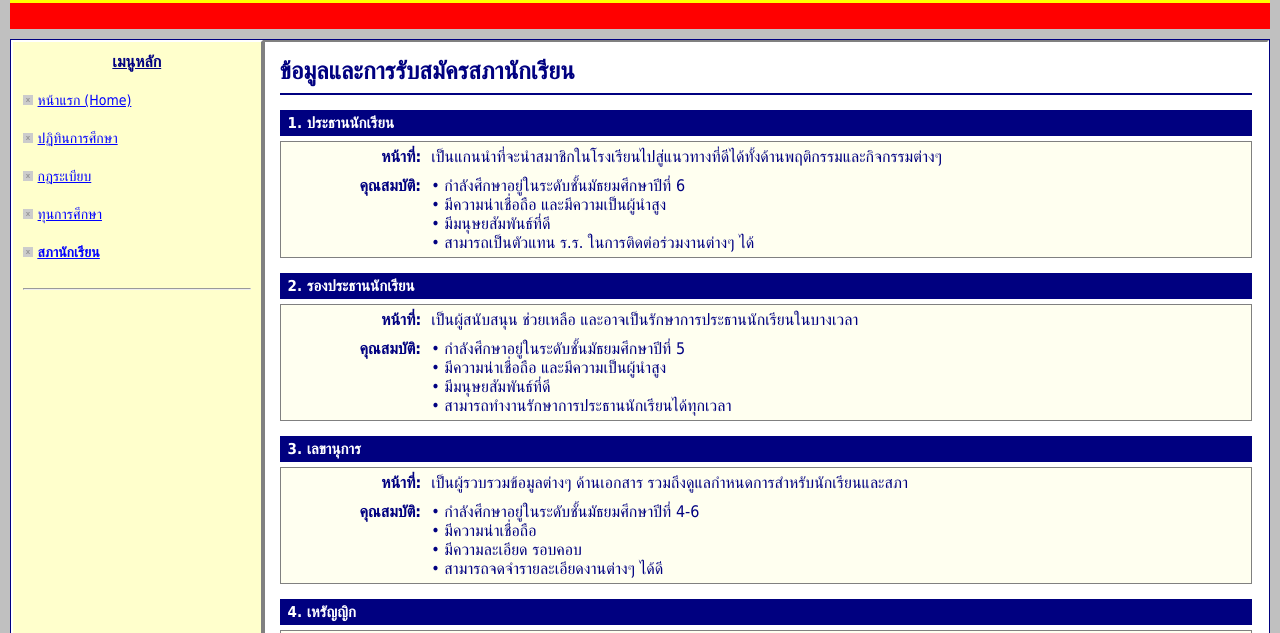
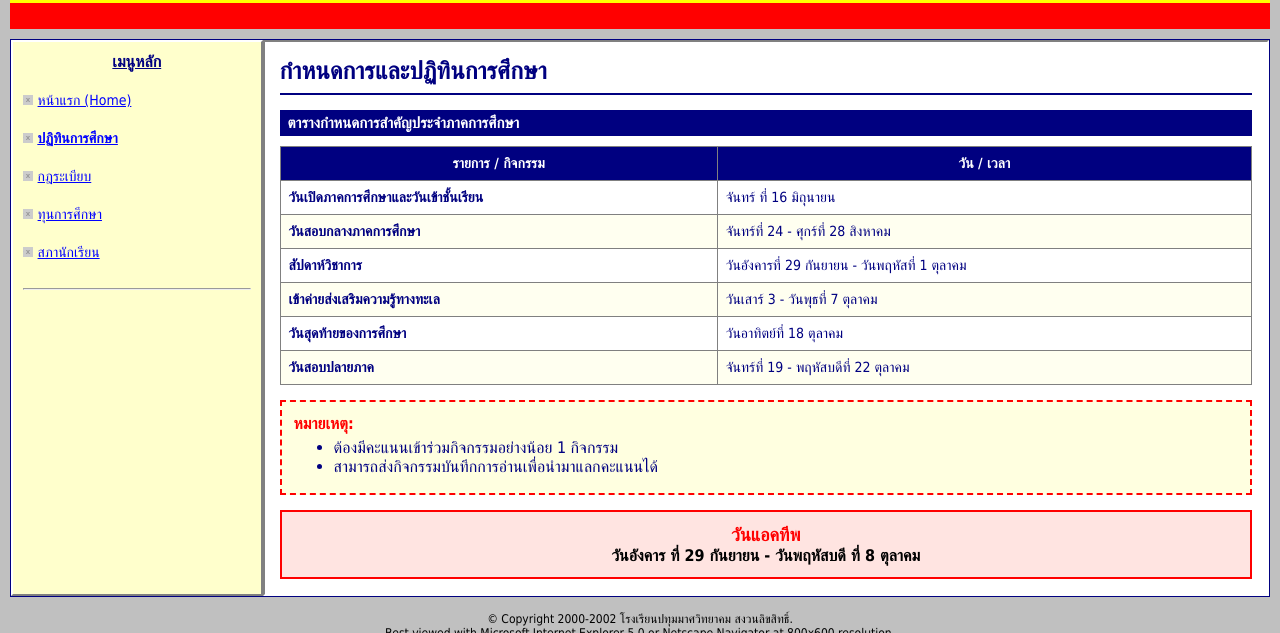
Before and after one commit to grinkha/hsco-web, a plain HTML site: page calendar.html in a window 1280 px wide. Shown: the part 165-798 px from the top of the page. Drawn offline with Linux system fonts and the light colour scheme; placeholder pictures from the web are drawn by us.

Commit message:
calendar.html

```diff
--- a/calendar.html
+++ b/calendar.html
@@ -2,7 +2,7 @@
 <html>
 <head>
     <meta charset="UTF-8">
-    <title>สภานักเรียน - โรงเรียนปทุมมาศวิทยาคม</title>
+    <title>ปฏิทินการศึกษา - โรงเรียนปทุมมาศวิทยาคม</title>
     <style>
         body {
             background-color: #C0C0C0;
@@ -51,18 +51,30 @@
             font-weight: bold;
             font-size: 15px;
             margin-top: 15px;
-            margin-bottom: 5px;
+            margin-bottom: 10px;
         }
-        .role-table {
-            background-color: #FFFFF0;
+        .calendar-table {
+            width: 100%;
+            border-collapse: collapse;
+            margin-bottom: 15px;
+        }
+        .calendar-table td {
+            padding: 8px;
             border: 1px solid #808080;
-            margin-bottom: 12px;
+            font-size: 14px;
         }
         .notice-box {
-            background-color: #FFF0F0;
+            background-color: #FFFFE0;
             border: 2px dashed #FF0000;
-            padding: 10px;
+            padding: 12px;
             margin-top: 15px;
+        }
+        .rp-box {
+            background-color: #FFE4E1;
+            border: 2px solid #FF0000;
+            padding: 12px;
+            margin-top: 15px;
+            text-align: center;
         }
         .footer {
             text-align: center;
@@ -81,71 +93,75 @@
 
     <div class="marquee">
         <marquee scrollamount="4" scrolldelay="100">
-            *** เปิดรับสมัครและวิ่งตำแหน่งสภานักเรียนประจำปีการศึกษา 2543 แล้ววันนี้! ***        </marquee>
+            *** ประกาศกำหนดการและปฏิทินกิจกรรมประจำภาคการศึกษา โปรดตรวจสอบวันเวลาและเงื่อนไขการเข้าร่วมกิจกรรม ***
+        </marquee>
     </div>
 
     <table width="100%" border="1" cellpadding="8" cellspacing="0" bordercolor="#000080" style="margin-top: 10px;">
         <tr valign="top">
 
+            <!-- เมนูซ้าย -->
             <td width="20%" class="sidebar">
                 <center><b><u>เมนูหลัก</u></b></center><br>
                 <img src="https://via.placeholder.com/10x10/0000FF/0000FF" alt="bullet"> <a href="index.html">หน้าแรก (Home)</a><br><br>
-                <img src="https://via.placeholder.com/10x10/0000FF/0000FF" alt="bullet"> <a href="calender.html">ปฏิทินการศึกษา</a><br><br>
+                <img src="https://via.placeholder.com/10x10/0000FF/0000FF" alt="bullet"> <a href="calendar.html"><b><u>ปฏิทินการศึกษา</u></b></a><br><br>
                 <img src="https://via.placeholder.com/10x10/0000FF/0000FF" alt="bullet"> <a href="rules.html">กฎระเบียบ</a><br><br>
                 <img src="https://via.placeholder.com/10x10/0000FF/0000FF" alt="bullet"> <a href="scholarship.html">ทุนการศึกษา</a><br><br>
-                <img src="https://via.placeholder.com/10x10/0000FF/0000FF" alt="bullet"> <a href="student_council.html"><b><u>สภานักเรียน</u></b></a><br><br>
+                <img src="https://via.placeholder.com/10x10/0000FF/0000FF" alt="bullet"> <a href="student_council.html">สภานักเรียน</a><br><br>
                 <hr>
             </td>
 
+
             <td width="80%" class="content">
-                <font size="5" color="#000080"><b>ข้อมูลและการรับสมัครสภานักเรียน</b></font>
+                <font size="5" color="#000080"><b>กำหนดการและปฏิทินการศึกษา</b></font>
                 <hr color="#000080">
 
-                <div class="box-title">1. ประธานนักเรียน</div>
-                <table width="100%" class="role-table" cellpadding="5" cellspacing="0">
-                    <tr><td width="15%" align="right"><b>หน้าที่:</b></td><td>เป็นแกนนำที่จะนำสมาชิกในโรงเรียนไปสู่แนวทางที่ดีได้ทั้งด้านพฤติกรรมและกิจกรรมต่างๆ</td></tr>
-                    <tr><td align="right" valign="top"><b>คุณสมบัติ:</b></td><td>• กำลังศึกษาอยู่ในระดับชั้นมัธยมศึกษาปีที่ 6<br>• มีความน่าเชื่อถือ และมีความเป็นผู้นำสูง<br>• มีมนุษยสัมพันธ์ที่ดี<br>• สามารถเป็นตัวแทน ร.ร. ในการติดต่อร่วมงานต่างๆ ได้</td></tr>
-                </table>
+                <div class="box-title">ตารางกำหนดการสำคัญประจำภาคการศึกษา</div>
 
-                <div class="box-title">2. รองประธานนักเรียน</div>
-                <table width="100%" class="role-table" cellpadding="5" cellspacing="0">
-                    <tr><td width="15%" align="right"><b>หน้าที่:</b></td><td>เป็นผู้สนับสนุน ช่วยเหลือ และอาจเป็นรักษาการประธานนักเรียนในบางเวลา</td></tr>
-                    <tr><td align="right" valign="top"><b>คุณสมบัติ:</b></td><td>• กำลังศึกษาอยู่ในระดับชั้นมัธยมศึกษาปีที่ 5<br>• มีความน่าเชื่อถือ และมีความเป็นผู้นำสูง<br>• มีมนุษยสัมพันธ์ที่ดี<br>• สามารถทำงานรักษาการประธานนักเรียนได้ทุกเวลา</td></tr>
-                </table>
-
-                <div class="box-title">3. เลขานุการ</div>
-                <table width="100%" class="role-table" cellpadding="5" cellspacing="0">
-                    <tr><td width="15%" align="right"><b>หน้าที่:</b></td><td>เป็นผู้รวบรวมข้อมูลต่างๆ ด้านเอกสาร รวมถึงดูแลกำหนดการสำหรับนักเรียนและสภา</td></tr>
-                    <tr><td align="right" valign="top"><b>คุณสมบัติ:</b></td><td>• กำลังศึกษาอยู่ในระดับชั้นมัธยมศึกษาปีที่ 4-6<br>• มีความน่าเชื่อถือ<br>• มีความละเอียด รอบคอบ<br>• สามารถจดจำรายละเอียดงานต่างๆ ได้ดี</td></tr>
-                </table>
-
-                <div class="box-title">4. เหรัญญิก</div>
-                <table width="100%" class="role-table" cellpadding="5" cellspacing="0">
-                    <tr><td width="15%" align="right"><b>หน้าที่:</b></td><td>ควบคุมเกี่ยวกับการเงินต่างๆ ในส่วนของกิจกรรมที่จะช่วยส่งเสริมเพื่อนนักเรียนด้วยกันเอง</td></tr>
-                    <tr><td align="right" valign="top"><b>คุณสมบัติ:</b></td><td>• กำลังศึกษาอยู่ในระดับชั้นมัธยมศึกษาปีที่ 4-6<br>• มีความน่าเชื่อถือ<br>• มีความละเอียด รอบคอบ<br>• มีความสามารถด้านการคำนวณ นึกถึงความเป็นไปได้</td></tr>
-                </table>
-
-                <div class="box-title">5. สารวัตรนักเรียน (ม.6 / ม.5 / ม.4)</div>
-                <table width="100%" class="role-table" cellpadding="5" cellspacing="0">
-                    <tr><td width="15%" align="right"><b>หน้าที่:</b></td><td>ดูแลความเรียบร้อยเกี่ยวกับพฤติกรรมของเพื่อนนักเรียนคนอื่นที่มีแนวโน้มประพฤติผิดกฎโรงเรียน เช่น อยู่ในแหล่งมั่วสุม แอบดื่มสุรา/สูบบุหรี่ เป็นต้น</td></tr>
-                    <tr><td align="right" valign="top"><b>คุณสมบัติ:</b></td><td>
-                        • <b>ม.6:</b> กำลังศึกษาอยู่ชั้น ม.6 / <b>ม.5:</b> กำลังศึกษาอยู่ชั้น ม.5 / <b>ม.4:</b> กำลังศึกษาอยู่ชั้น ม.4<br>
-                        • มีความน่าเชื่อถือ<br>
-                        • เป็นผู้ประพฤติตามกฎระเบียบของโรงเรียน<br>
-                        • พร้อมปฏิบัติหน้าที่ทุกเวลา
-                    </td></tr>
+                <table class="calendar-table" border="1" cellpadding="5" cellspacing="0">
+                    <tr bgcolor="#000080" align="center">
+                        <td width="45%"><font color="#FFFFFF"><b>รายการ / กิจกรรม</b></font></td>
+                        <td width="55%"><font color="#FFFFFF"><b>วัน / เวลา</b></font></td>
+                    </tr>
+                    <tr bgcolor="#FFFFFF">
+                        <td><b>วันเปิดภาคการศึกษาและวันเข้าชั้นเรียน</b></td>
+                        <td>จันทร์ ที่ 16 มิถุนายน</td>
+                    </tr>
+                    <tr bgcolor="#FFFFF0">
+                        <td><b>วันสอบกลางภาคการศึกษา</b></td>
+                        <td>จันทร์ที่ 24 - ศุกร์ที่ 28 สิงหาคม</td>
+                    </tr>
+                    <tr bgcolor="#FFFFFF">
+                        <td><b>สัปดาห์วิชาการ</b></td>
+                        <td> วันอังคารที่ 29 กันยายน - วันพฤหัสที่ 1 ตุลาคม</td>
+                    </tr>
+                    <tr bgcolor="#FFFFF0">
+                        <td><b>เข้าค่ายส่งเสริมความรู้ทางทะเล</b></td>
+                        <td> วันเสาร์ 3 - วันพุธที่ 7 ตุลาคม</td>
+                    </tr>
+                    <tr bgcolor="#FFFFFF">
+                        <td><b>วันสุดท้ายของการศึกษา</b></td>
+                        <td>วันอาทิตย์ที่ 18 ตุลาคม</td>
+                    </tr>
+                    <tr bgcolor="#FFFFF0">
+                        <td><b>วันสอบปลายภาค</b></td>
+                        <td>จันทร์ที่ 19 - พฤหัสบดีที่ 22 ตุลาคม</td>
+                    </tr>
                 </table>
 
                 <div class="notice-box">
-                    <font color="#FF0000" size="4"><b>กฎระเบียบการวิ่งสภานักเรียน</b></font>
-                    <ol>
-                        <li>สภานักเรียนจะทำการวิ่งตำแหน่งพร้อมกับปักเมจ</li>
-                        <li>รับตัวละครเพียง <b>1 คนต่อ 1 ตำแหน่ง</b> เท่านั้น (รวมทั้งหมด 7 ตำแหน่ง)</li>
-                        <li>หากผู้เล่นไม่เต็ม สต๊าฟอาจนำ NPC ที่สร้างขึ้นมาใส่แทน หรืออาจเปิดรับสมัครรอบ 2 ตามการพิจารณา</li>
-                        <li> หากตำแหน่งครบทุกตำแหน่ง อาจมีกิจกรรมเล็กๆ น้อยๆ โปรโมทเพื่อสร้างสีสันให้สภา (ไม่ได้นำมาช่วยงานสต๊าฟแต่อย่างใด)</li>
-                        <li>สต๊าฟจะพิจารณาตัดสินตาม <u>เวลาส่ง</u> เป็นสำคัญ</li>
-                    </ol>
+                    <font color="#FF0000" size="3"><b>หมายเหตุ:</b></font>
+                    <ul style="margin-top: 5px; margin-bottom: 5px;">
+                        <li>ต้องมีคะแนนเข้าร่วมกิจกรรมอย่างน้อย 1 กิจกรรม</li>
+                        <li>สามารถส่งกิจกรรมบันทึกการอ่านเพื่อนำมาแลกคะแนนได้</li>
+                    </ul>
                 </div>
+
+                <div class="rp-box">
+                    <font color="#FF0000" size="4"><b> วันแอคทีพ </b></font><br>
+                    <font size="3" color="#000000"><b> วันอังคาร ที่ 29 กันยายน - วันพฤหัสบดี ที่ 8 ตุลาคม</b></font>
+                </div>
+
             </td>
         </tr>
     </table>
```
